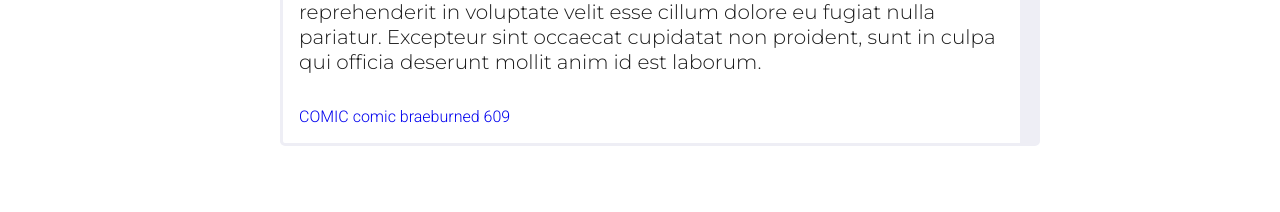
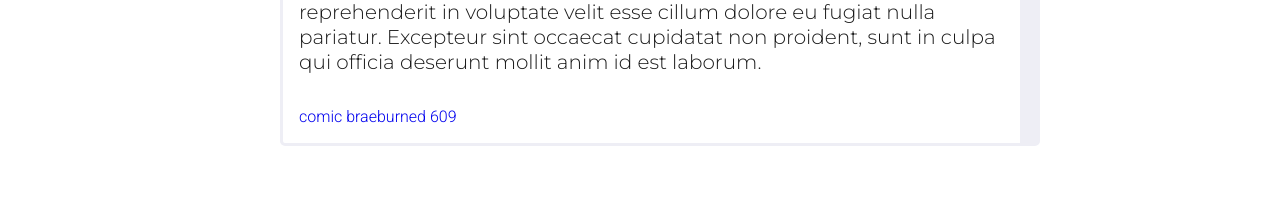
Before and after one commit to adultcomicsbr/adultcomicsbr.github.io, a Jekyll site: the page built from _posts/2017-03-28-welcome-to-solana.md, in a window 1280 px wide. Shown: the part 1027-1239 px from the top of the page. Built offline with Jekyll 4.4.1, drawn with Linux system fonts in a browser that asks for light colours.

Commit message:
Update post.html

```diff
--- a/_layouts/post.html
+++ b/_layouts/post.html
@@ -13,7 +13,7 @@
     <ul class="post__list {{ page_type }}">
             <li class="post__entry {{ page_type }}">
               <div class="post__head">
-                <div class="posts__category {{ page_type }}">{{ page.category }}</div>
+                <a href="{{ site.baseurl }}/category/{{ page.category }}" class="posts__category {{ page_type }}">{{ page.category }}</a>
                 <h1 class="post__entry-title {{ page_type }}">{{ page.title }}</h1>
                 <time class="posts__entry-date {{ page_type }}" datetime="{{ page.date | date_to_xmlschema }}">
                   {{ page.date | date: "%b %-d %Y" }}</time>
@@ -22,7 +22,6 @@
                 <div class="post__content {{ page_type }}">{{ content }}</div><br>
 
             <div class="post__labels">
-                {% if page.category %} <a href="{{ site.baseurl }}/category/{{ page.category }}" class="post__category">{{ page.category }}</a>{% endif %}
                 {% if page.tags %}{% for tag in page.tags %} <a href="{{ site.baseurl }}/tag/{{ tag }}" class="post__tag">{{ tag }}</a>{% endfor %}{% endif %}
             </div>
 
```
